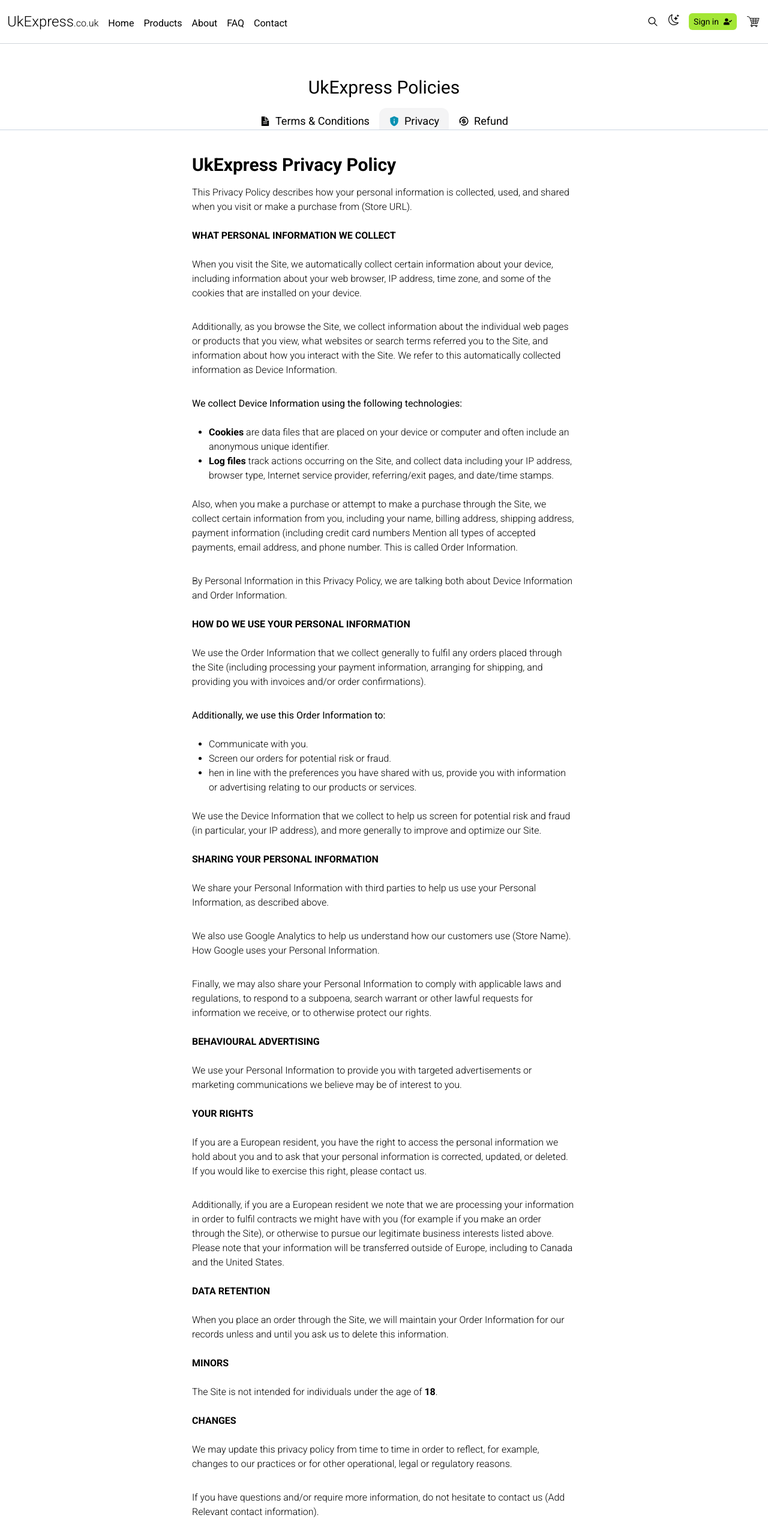
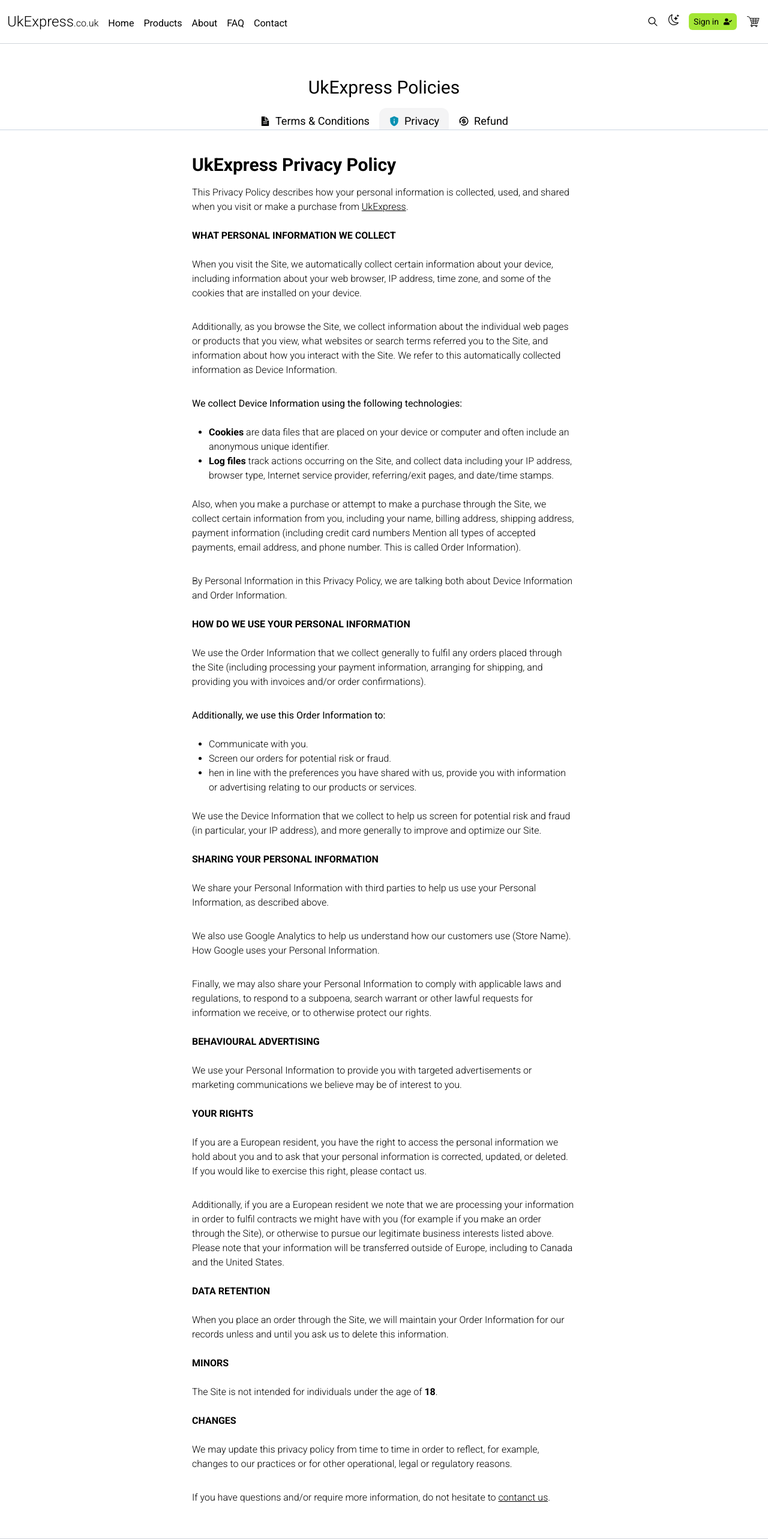
Before and after one commit to NDraganov/uk-express, a React (Vite) app: page /policies/privacy in a window 1280 px wide. Shown: the top 2566 px of the page at 60% size. Built offline with nearby package versions, Linux system fonts and the light colour scheme.

Commit message:
Improve the privacy page
Add links and styles

```diff
--- a/src/features/policies/policies-links/Privacy.tsx
+++ b/src/features/policies/policies-links/Privacy.tsx
@@ -1,3 +1,5 @@
+import { NavLink } from "react-router-dom";
+
 export default function Privacy() {
   return (
     <div className="mx-80 my-10">
@@ -6,8 +8,14 @@ export default function Privacy() {
       </h1>
       <p className="py-4 font-light">
         This Privacy Policy describes how your personal information is
-        collected, used, and shared when you visit or make a purchase from
-        (Store URL).
+        collected, used, and shared when you visit or make a purchase from{" "}
+        <NavLink
+          className="underline hover:text-gray-500 dark:text-slate-200 dark:hover:text-cyan-300"
+          to="/"
+        >
+          UkExpress
+        </NavLink>
+        .
       </p>
       <div>
         <h2 className="py-2 font-semibold dark:text-white">
@@ -47,7 +55,7 @@ export default function Privacy() {
           the Site, we collect certain information from you, including your
           name, billing address, shipping address, payment information
           (including credit card numbers Mention all types of accepted payments,
-          email address, and phone number. This is called Order Information.
+          email address, and phone number. This is called Order Information).
         </p>
         <p className="py-4 font-light">
           By Personal Information in this Privacy Policy, we are talking both
@@ -149,7 +157,7 @@ export default function Privacy() {
         <h2 className="py-2 font-semibold dark:text-white">MINORS</h2>
         <p className="py-4 font-light">
           The Site is not intended for individuals under the age of{" "}
-          <span className="font-bold">18</span>.
+          <span className="font-bold dark:text-slate-200">18</span>.
         </p>
       </div>
 
@@ -162,7 +170,14 @@ export default function Privacy() {
         </p>
         <p className="py-4 font-light">
           If you have questions and/or require more information, do not hesitate
-          to contact us (Add Relevant contact information).
+          to{" "}
+          <NavLink
+            className="underline hover:text-gray-500 dark:text-slate-200 dark:hover:text-cyan-300"
+            to="/contact_us"
+          >
+            contanct us
+          </NavLink>
+          .
         </p>
       </div>
     </div>
--- a/src/features/policies/policies-links/TermsAndConditions.tsx
+++ b/src/features/policies/policies-links/TermsAndConditions.tsx
@@ -82,7 +82,7 @@ export default function TermsAndContions() {
           <li>
             Republish material from{" "}
             <NavLink
-              className="underline hover:text-gray-500 dark:text-slate-200 dark:hover:text-gray-400"
+              className="underline hover:text-gray-500 dark:text-slate-200 dark:hover:text-cyan-300"
               to="/"
             >
               UkExpress
@@ -92,7 +92,7 @@ export default function TermsAndContions() {
           <li>
             Sell, rent or sub-license material from{" "}
             <NavLink
-              className="underline hover:text-gray-500 dark:text-slate-200 dark:hover:text-gray-400"
+              className="underline hover:text-gray-500 dark:text-slate-200 dark:hover:text-cyan-300"
               to="/"
             >
               UkExpress
@@ -102,7 +102,7 @@ export default function TermsAndContions() {
           <li>
             Reproduce, duplicate or copy material from{" "}
             <NavLink
-              className="underline hover:text-gray-500 dark:text-slate-200 dark:hover:text-gray-400"
+              className="underline hover:text-gray-500 dark:text-slate-200 dark:hover:text-cyan-300"
               to="/"
             >
               UkExpress
```
